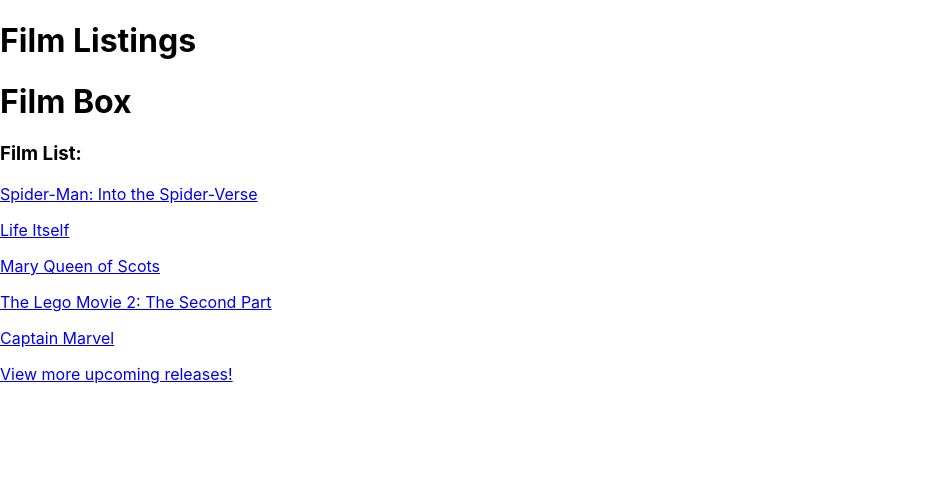
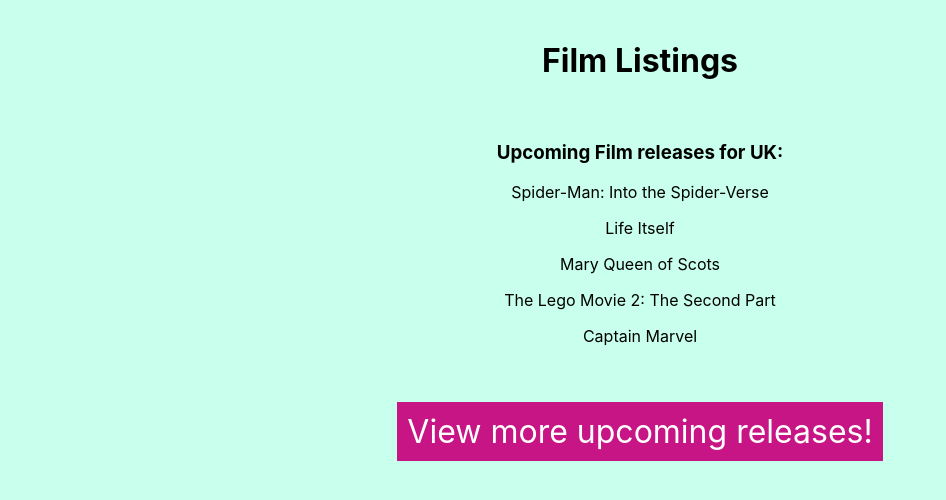
Before and after one commit to kirsty-m/film_lab, a React (Create React App) app: page / in a window 1280 px wide. Shown: the top 500 px of the page, without its empty margins (0-946 px from the left). Built offline with nearby package versions, Linux system fonts and the light colour scheme.

Commit message:
css done

```diff
--- a/public/index.html
+++ b/public/index.html
@@ -1,6 +1,7 @@
 <!DOCTYPE html>
 <html lang="en">
   <head>
+
     <meta charset="utf-8" />
     <link rel="icon" href="%PUBLIC_URL%/favicon.ico" />
     <meta name="viewport" content="width=device-width, initial-scale=1" />
--- a/src/App.css
+++ b/src/App.css
@@ -1,38 +1,36 @@
-.App {
-  text-align: center;
+body {
+  background-color: rgb(200, 255, 237)
+
 }
 
-.App-logo {
-  height: 40vmin;
-  pointer-events: none;
+div {
+
+  text-align:center;
+  padding: 20px;
+  padding-bottom: 50px;
+
 }
 
-@media (prefers-reduced-motion: no-preference) {
-  .App-logo {
-    animation: App-logo-spin infinite 20s linear;
-  }
+#app {
+  display: flex;
+  justify-content: space-between;
+
+
 }
 
-.App-header {
-  background-color: #282c34;
-  min-height: 100vh;
-  display: flex;
-  flex-direction: column;
-  align-items: center;
-  justify-content: center;
-  font-size: calc(10px + 2vmin);
-  color: white;
+a {
+  color: black;
+  text-decoration: none;
 }
 
-.App-link {
-  color: #61dafb;
+a:hover {
+  font-weight: 900;
+  color: mediumvioletred;
 }
 
-@keyframes App-logo-spin {
-  from {
-    transform: rotate(0deg);
-  }
-  to {
-    transform: rotate(360deg);
-  }
+#flink {
+  font-size: xx-large;
+  background-color: mediumvioletred;
+  color: white;
+  padding:10px;
 }
--- a/src/components/FilmLink.js
+++ b/src/components/FilmLink.js
@@ -3,7 +3,7 @@
 const FilmLink = () => {
 
     return(
-        <a href='https://www.imdb.com/calendar/?region=gb'>View more upcoming releases!</a>
+        <a href='https://www.imdb.com/calendar/?region=gb' id='flink'>View more upcoming releases!</a>
     )
 
 };
--- a/src/components/FilmList.js
+++ b/src/components/FilmList.js
@@ -1,5 +1,6 @@
 import React from 'react';
 import Film from '../components/Film'
+import '../App.css';
 
 const FilmList = ({films}) => {
 
@@ -9,14 +10,13 @@
             <Film name={film.name} key={film.id} url={film.url}></Film>
             </>
         )
-
     })
 
     return (
-        <>
-        <h3>Film List:</h3>
+        <div>
+        <h3>Upcoming Film releases for UK:</h3>
         {filmNodes}
-        </>
+        </div>
     )
 };
 
--- a/src/containers/FilmBox.js
+++ b/src/containers/FilmBox.js
@@ -35,7 +35,7 @@
 
     return(
         <>
-        <h1>Film Box</h1>
+
         <FilmList films={films}/>
         <FilmLink/>
         </>
--- a/src/index.css
+++ b/src/index.css
@@ -5,6 +5,7 @@
     sans-serif;
   -webkit-font-smoothing: antialiased;
   -moz-osx-font-smoothing: grayscale;
+
 }
 
 code {
```
